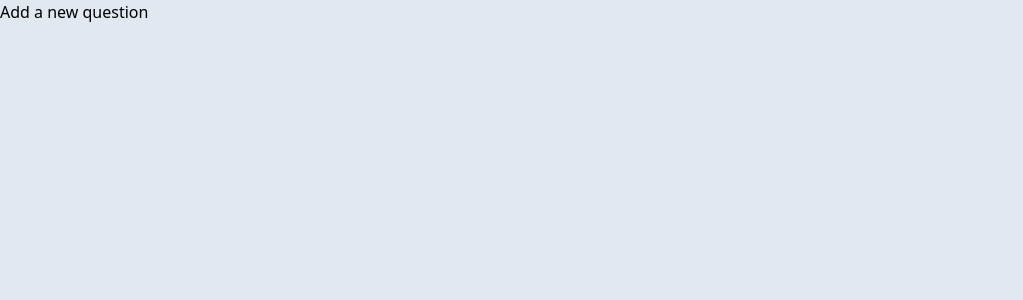
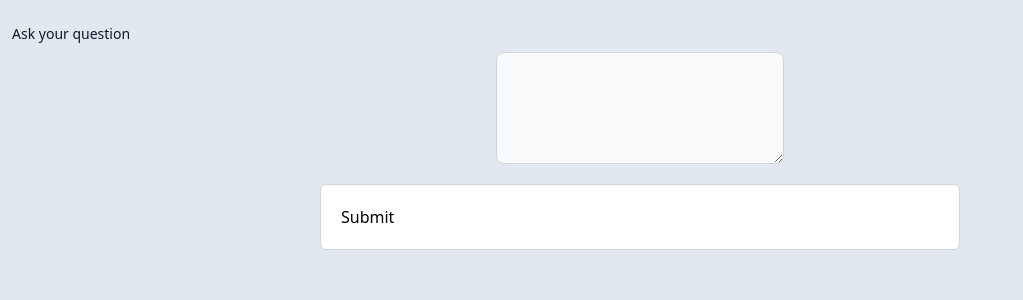
Before and after one commit to joro550/normalornah, a Next.js app in the folder frontend/: page /question/new in a window 1280 px wide. Shown: the top 300 px of the page, without its empty margins (0-1023 px from the left). Built offline with nearby package versions, Linux system fonts and the light colour scheme.

Commit message:
working on question submission

```diff
--- a/frontend/app/question/api/question-api.tsx
+++ b/frontend/app/question/api/question-api.tsx
@@ -41,4 +41,17 @@ export class QuestionApi {
     );
     return (await result.json()) as QuestionStat;
   }
+
+  public async submitQuestion() {
+    let result = await fetch('https://localhost:5101/question',
+      {
+        method : 'post',
+        headers:{
+          Accept: 'application/json',
+          "Content-Type": "application/json"
+        },
+        body : JSON.stringify({})
+      })
+    return result.ok;
+  }
 }
--- a/frontend/app/question/new/page.tsx
+++ b/frontend/app/question/new/page.tsx
@@ -1,8 +1,51 @@
+"use client"
+
+import { QuestionApi } from "../api/question-api";
+
 const AddPage = function () {
+
+  const questionApi = new QuestionApi();
+
+
+  const sumbmitQuestion = async () => {
+
+  }
+
+
   return (
     <div>
-      Add a new question
+      <div className="mt-6">
+        <label htmlFor="large-input"
+          className="block ml-3 mb-2 text-sm font-medium text-gray-900 "
+        >
+         Ask your question
+        </label>
+
+        <textarea  id="large-input"
+          className="block p-4 mx-auto text-gray-900 border border-gray-300
+          rounded-lg bg-gray-50 sm:text-md w-72 h-28
+          focus:ring-blue-500 focus:border-blue-500 "
+          />
+        <button
+          className="hover:shadow
+                    w-64
+                    bg-white
+                    mx-auto
+                    flex
+                    text-center
+                    md:w-1/2
+                    border
+                    border-gray-300
+                    hover:border-gray-100
+                    hover:bg-gray-100
+                    p-5
+                    rounded-md
+                    m-5"
+        >
+          Submit
+        </button>
+      </div>
     </div>
   );
 }
- export default AddPage;
+export default AddPage;
```
